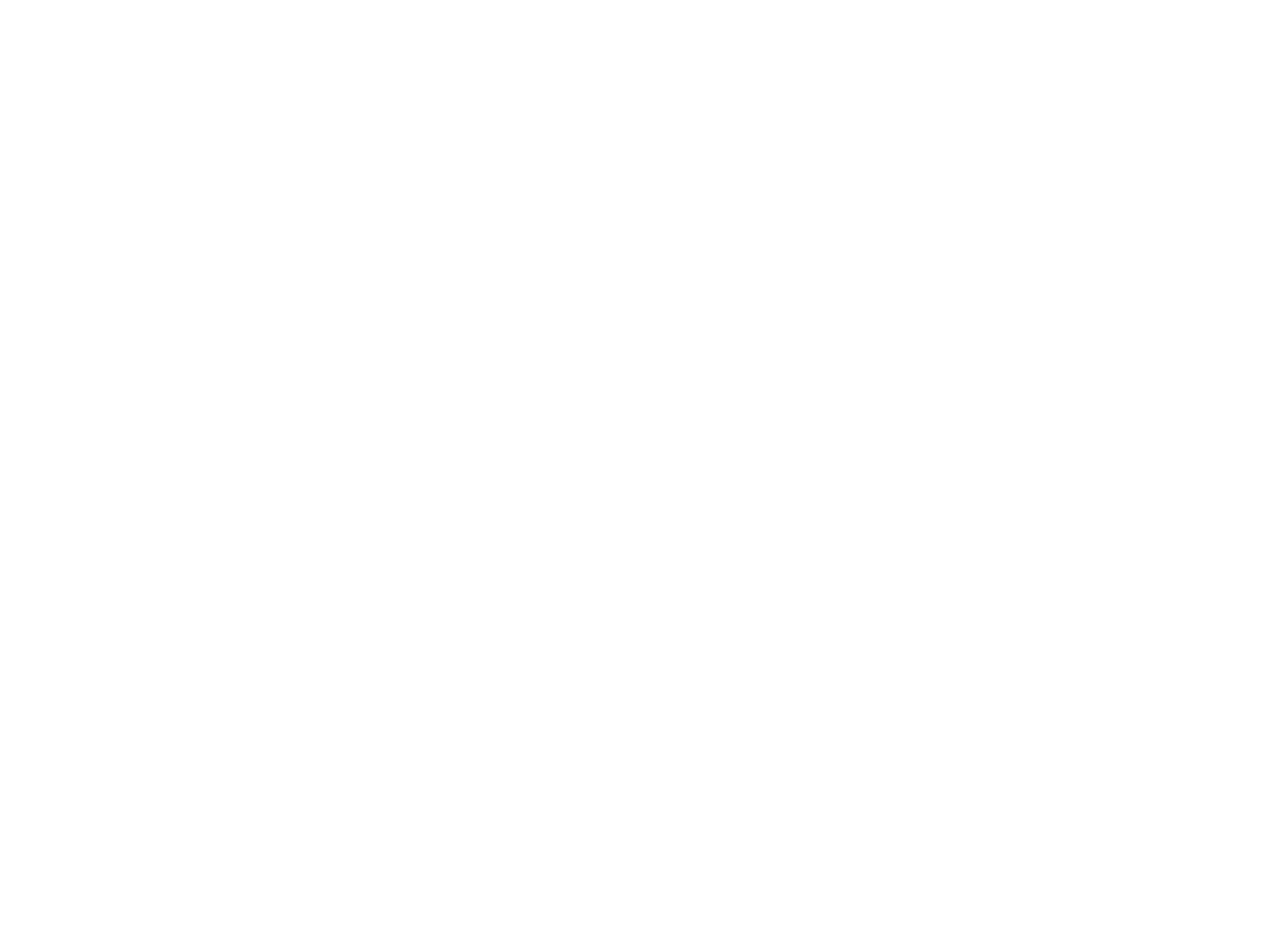
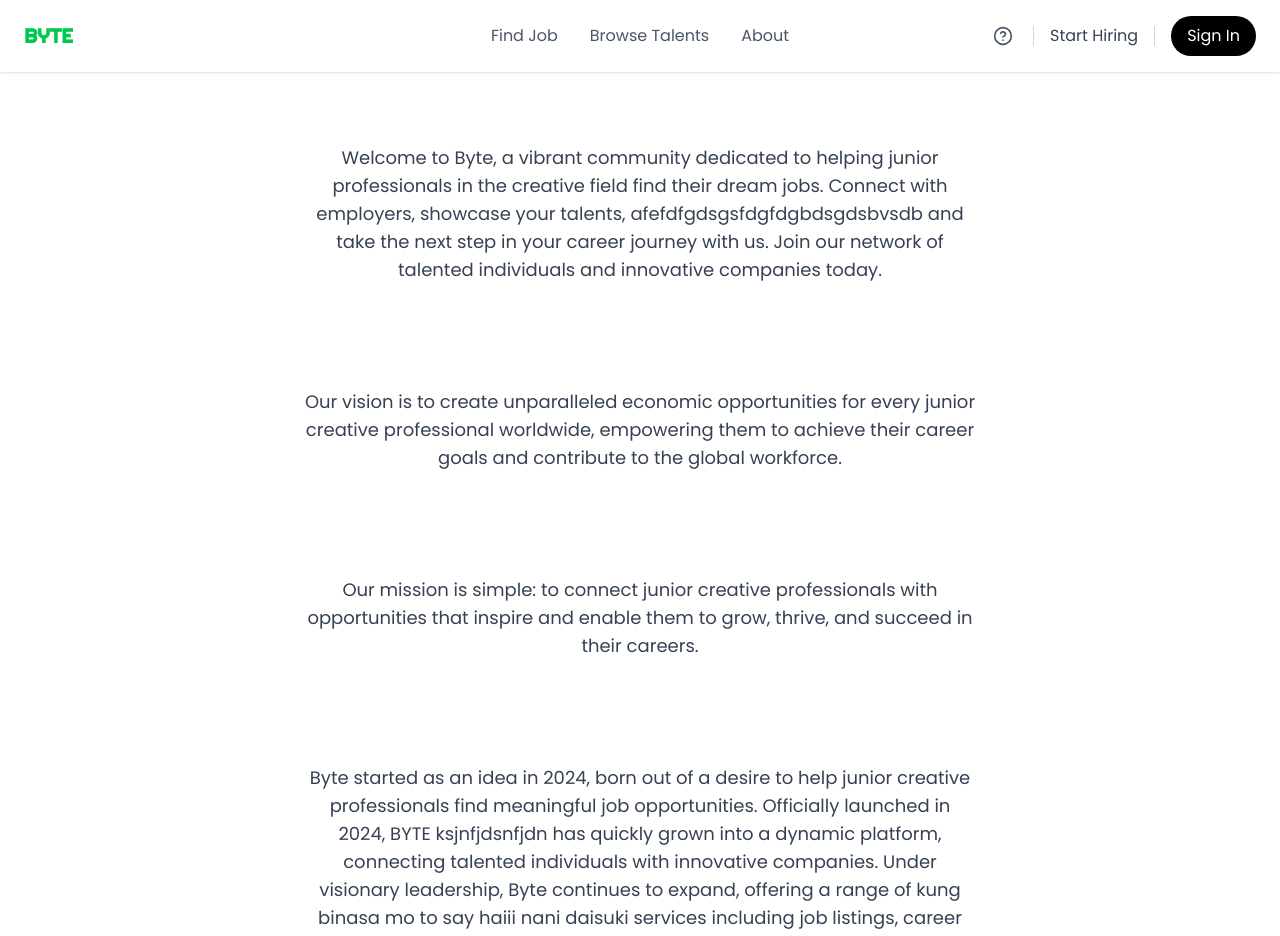
Before and after one commit to basedbyte/byte_dapp, a Next.js app in the folder fe/: page /about in a window 1280 px wide. Before the commit this address had no page. Shown: the top 936 px of the page. Before the commit the page ends 800 px from the top, so only its background shows below. Built offline with nearby package versions, Linux system fonts and the light colour scheme.

Commit message:
About page

```diff
--- a/fe/package.json
+++ b/fe/package.json
@@ -9,6 +9,7 @@
     "lint": "next lint"
   },
   "dependencies": {
+    "framer-motion": "^12.7.4",
     "lottie-react": "^2.4.1",
     "lucide-react": "^0.501.0",
     "next": "15.3.1",
--- /dev/null
+++ b/fe/src/app/about/page.tsx
@@ -0,0 +1,74 @@
+"use client";
+import Navbar from "@/components/homePage/navbar";
+import Footer from "@/components/homePage/footer";
+import { useEffect, useState } from "react";
+
+
+export default function About() {
+  const[isVisible, setIsVisible] = useState(false);
+
+  useEffect(() => {
+    setTimeout(() => setIsVisible(true), 100);
+  }, []);
+
+  return (
+    <div>
+      <div>
+        <Navbar />
+      </div>
+      <div>
+        <div className="flex flex-col items-center justify-center min-h-screen bg-white p-4 space-y-12">
+        <div
+            className={`transform transition-all duration-500 ${
+              isVisible ? "opacity-100 translate-y-0" : "opacity-0 -translate-y-5"
+            }`}
+          >
+            <h1 className="text-4xl font-bold text-center mb-4">About BYTE</h1>
+            <p className="text-lg text-gray-700 text-center max-w-2xl">
+              Welcome to Byte, a vibrant community dedicated to helping junior professionals in the creative field find their dream jobs. Connect with employers, showcase your talents, afefdfgdsgsfdgfdgbdsgdsbvsdb  and take the next step in your career      journey with us. Join our network of talented individuals and innovative companies today.
+            </p>
+          </div>
+
+          <div
+            className={`transform transition-all duration-500 ${
+              isVisible ? "opacity-100 translate-y-0" : "opacity-0 -translate-y-5"
+            }`}
+          >
+            <h1 className="text-4xl font-bold text-center mb-4">Vision</h1>
+            <p className="text-lg text-gray-700 text-center max-w-2xl">
+              Our vision is to create unparalleled economic opportunities for every junior creative professional worldwide, empowering them to achieve their career goals and contribute to the global workforce.
+            </p>
+          </div>
+
+          <div
+            className={`transform transition-all duration-500 ${
+              isVisible ? "opacity-100 translate-y-0" : "opacity-0 -translate-y-5"
+            }`}
+          >
+            <h1 className="text-4xl font-bold text-center mb-4">Mission</h1>
+            <p className="text-lg text-gray-700 text-center max-w-2xl">
+              Our mission is simple: to connect junior creative professionals with opportunities that inspire and enable them to grow, thrive, and succeed in their careers.
+            </p>
+          </div>
+
+          <div
+            className={`transform transition-all duration-500 ${
+              isVisible ? "opacity-100 translate-y-0" : "opacity-0 -translate-y-5"
+            }`}
+          >
+            <h1 className="text-4xl font-bold text-center mb-4">Who are we?</h1>
+            <p className="text-lg text-gray-700 text-center max-w-2xl">
+              Byte started as an idea in 2024, born out of a desire to help junior creative professionals find meaningful job opportunities. Officially launched in 2024, BYTE ksjnfjdsnfjdn has quickly grown into a dynamic platform, connecting talented individuals with innovative companies. Under visionary leadership, Byte continues to expand, offering a range of kung binasa mo to say haiii nani daisuki services including job listings, career resources, and networking opportunities to support the next generation of creative professionals.
+            </p>
+
+          </div>
+        </div>
+      </div>
+
+      <div>
+        <Footer />
+      </div>
+    </div>
+
+  );
+}
--- a/fe/src/components/homePage/navbar.tsx
+++ b/fe/src/components/homePage/navbar.tsx
@@ -27,6 +27,7 @@
                 <div className="hidden md:flex justify-center space-x-8">
                 <Link href="/findjob" className="text-gray-600 font-medium hover:text-green-500">Find Job</Link>
                 <Link href="/talents" className="text-gray-600 hover:text-green-500">Browse Talents</Link>
+                <Link href="/about" className="text-gray-600 hover:text-green-500">About</Link>
                 </div>
 
                 <div className="hidden md:flex items-center justify-end">
```
Also changed, not shown: fe/tailwind.config.js (line endings or trailing spaces), 1 other file (tests, documents, lock files or other folders).
